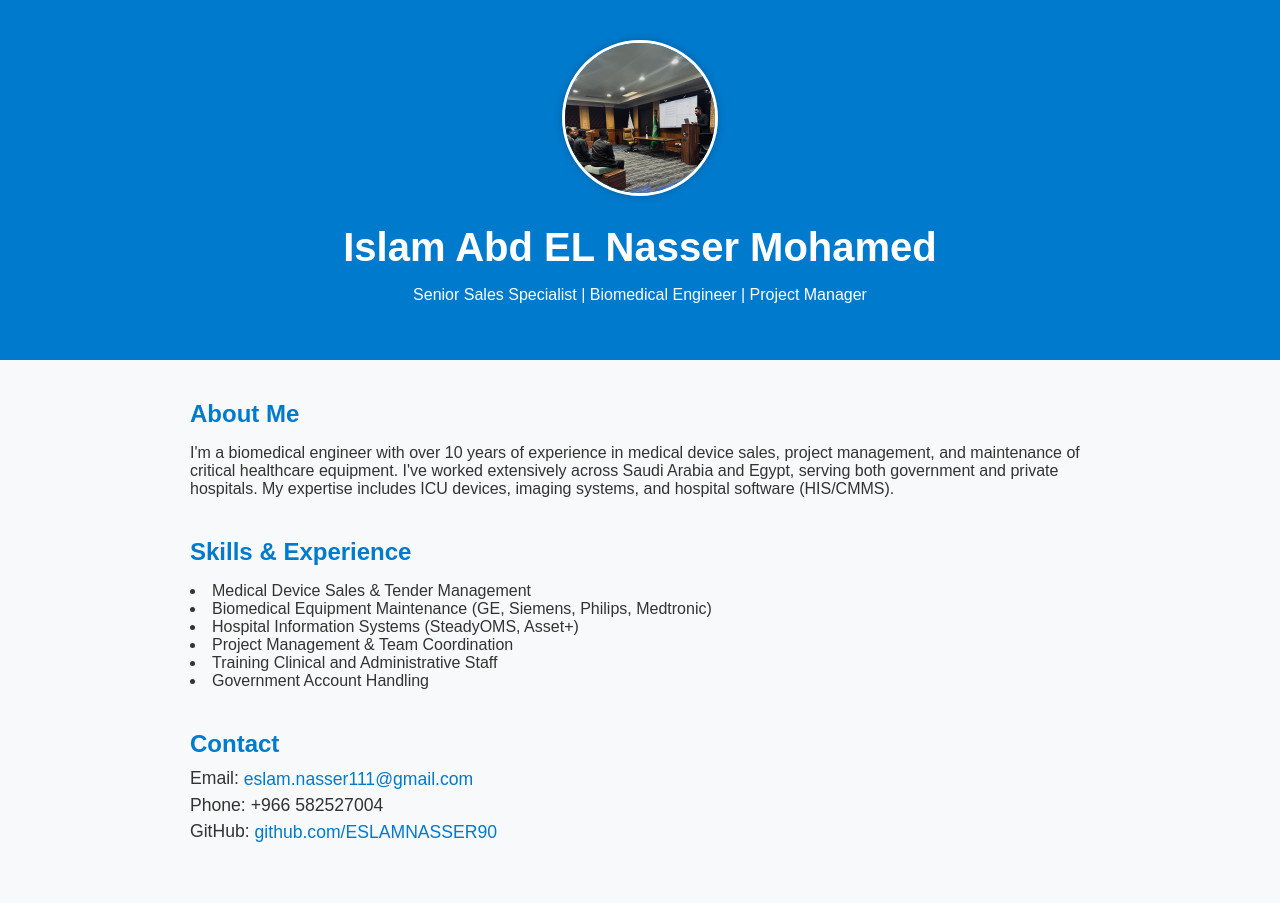
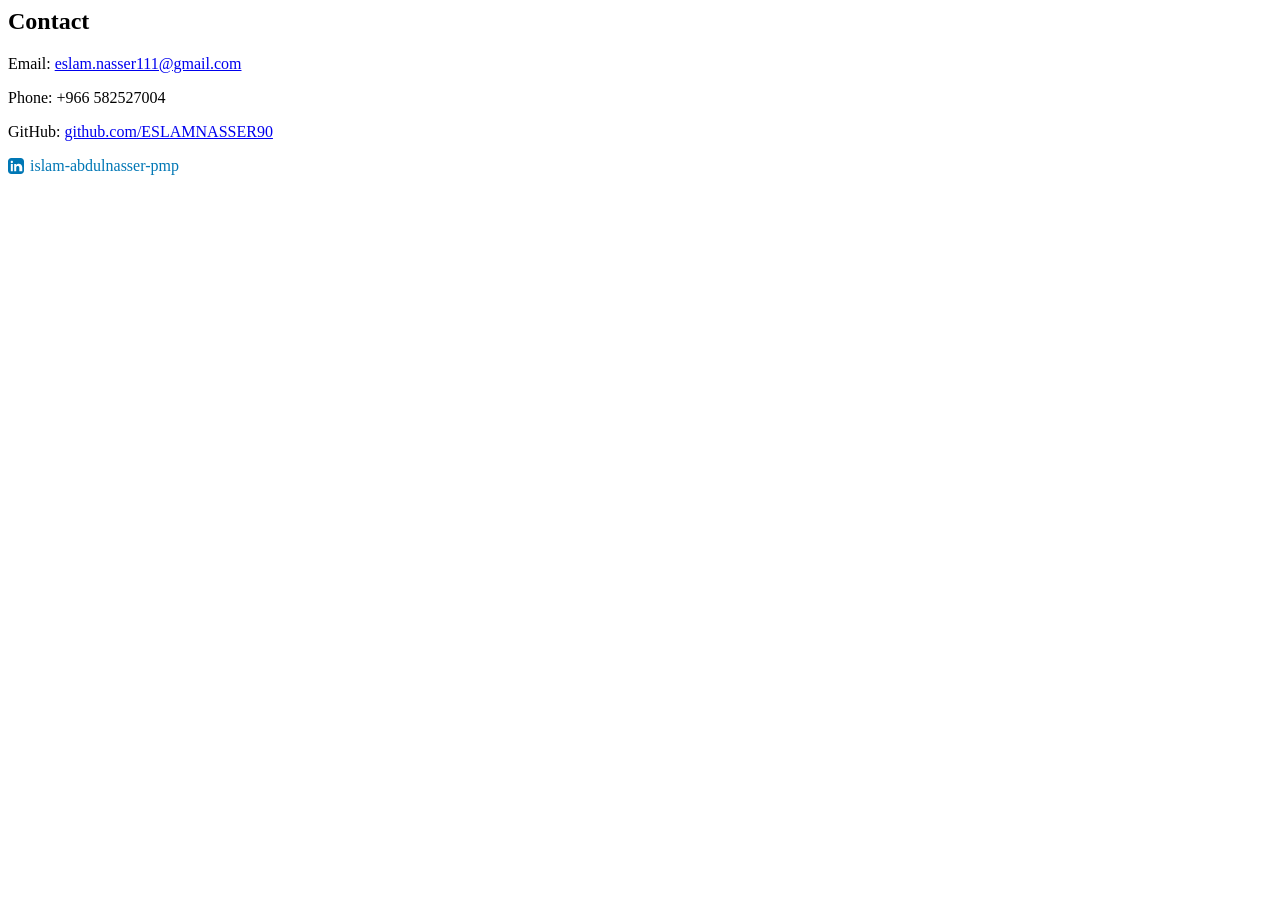
Before and after one commit to ESLAMNASSER90/ESLAMNASSER90.github.io, a plain HTML site: page index.html in a window 1280 px wide. After the commit the page ends 800 px from the top, so only its background shows below. Drawn offline with Linux system fonts and the light colour scheme.

Commit message:
Update index.html

```diff
--- a/index.html
+++ b/index.html
@@ -1,109 +1,3 @@
-<!DOCTYPE html>
-<html lang="en">
-<head>
-  <meta charset="UTF-8" />
-  <meta name="viewport" content="width=device-width, initial-scale=1" />
-  <title>Islam Abd EL Nasser Mohamed | Biomedical Engineer</title>
-  <style>
-    body {
-      font-family: Arial, sans-serif;
-      margin: 0;
-      background: #f8f9fa;
-      color: #333;
-    }
-    header {
-      background: #007acc;
-      color: white;
-      padding: 40px 20px;
-      text-align: center;
-    }
-    header img {
-      width: 150px;
-      height: 150px;
-      border-radius: 50%;
-      border: 3px solid #fff;
-      box-shadow: 0 0 8px rgba(0,0,0,0.2);
-      margin-bottom: 15px;
-      object-fit: cover;
-    }
-    h1 {
-      margin: 10px 0 5px;
-      font-size: 2.5em;
-    }
-    h2 {
-      color: #007acc;
-      margin-bottom: 10px;
-    }
-    .container {
-      max-width: 900px;
-      margin: auto;
-      padding: 20px;
-    }
-    section {
-      margin-bottom: 40px;
-    }
-    ul {
-      list-style: inside disc;
-      padding-left: 0;
-    }
-    a {
-      color: #007acc;
-      text-decoration: none;
-    }
-    a:hover {
-      text-decoration: underline;
-    }
-    .contact p {
-      margin: 5px 0;
-      font-size: 1.1em;
-    }
-    .contact a {
-      vertical-align: middle;
-    }
-    .icon-linkedin {
-      display: inline-block;
-      width: 16px;
-      height: 16px;
-      margin-right: 6px;
-      vertical-align: middle;
-      background-image: url('https://cdn.jsdelivr.net/npm/simple-icons@v9/icons/linkedin.svg');
-      background-size: contain;
-      background-repeat: no-repeat;
-      filter: invert(100%);
-    }
-  </style>
-</head>
-<body>
-
-  <header>
-    <img src="C2BE6CAE-0AF4-404B-AD09-DFE08E19ADD9.JPG" alt="Islam Abd EL Nasser Mohamed" />
-    <h1>Islam Abd EL Nasser Mohamed</h1>
-    <p>Senior Sales Specialist | Biomedical Engineer | Project Manager</p>
-  </header>
-
-  <div class="container">
-    <section>
-      <h2>About Me</h2>
-      <p>
-        I'm a biomedical engineer with over 10 years of experience in medical device sales,
-        project management, and maintenance of critical healthcare equipment. I've worked extensively
-        across Saudi Arabia and Egypt, serving both government and private hospitals. My expertise includes ICU devices,
-        imaging systems, and hospital software (HIS/CMMS).
-      </p>
-    </section>
-
-    <section>
-      <h2>Skills & Experience</h2>
-      <ul>
-        <li>Medical Device Sales & Tender Management</li>
-        <li>Biomedical Equipment Maintenance (GE, Siemens, Philips, Medtronic)</li>
-        <li>Hospital Information Systems (SteadyOMS, Asset+)</li>
-        <li>Project Management & Team Coordination</li>
-        <li>Training Clinical and Administrative Staff</li>
-        <li>Government Account Handling</li>
-      </ul>
-    </section>
-
 <section>
   <h2>Contact</h2>
   <div class="contact">
@@ -111,4 +5,13 @@
     <p>Phone: +966 582527004</p>
     <p>GitHub: <a href="https://github.com/ESLAMNASSER90" target="_blank">github.com/ESLAMNASSER90</a></p>
     <p>
-          <a href="https://www.linkedin.com/in/is
+      <a href="https://www.linkedin.com/in/islam-abdulnasser-pmp®-b32195118" target="_blank" rel="noopener noreferrer" style="display: inline-flex; align-items: center; text-decoration: none; color: #0077B5;">
+        <!-- LinkedIn SVG Icon -->
+        <svg xmlns="http://www.w3.org/2000/svg" width="16" height="16" fill="#0077B5" viewBox="0 0 24 24" style="margin-right: 6px;">
+          <path d="M19 0h-14c-2.76 0-5 2.24-5 5v14c0 2.76 2.24 5 5 5h14c2.76 0 5-2.24 5-5v-14c0-2.76-2.24-5-5-5zm-11.75 20h-3v-11h3v11zm-1.5-12.3c-.97 0-1.75-.78-1.75-1.75s.78-1.75 1.75-1.75 1.75.78 1.75 1.75-.78 1.75-1.75 1.75zm14.25 12.3h-3v-5.5c0-1.3-1.05-2.35-2.35-2.35s-2.35 1.05-2.35 2.35v5.5h-3v-11h3v1.6c.86-1.28 2.49-1.81 3.85-1.81 2.83 0 5.25 2.43 5.25 5.43v5.78z"/>
+        </svg>
+        islam-abdulnasser-pmp
+      </a>
+    </p>
+  </div>
+</section>
```
Lines whose indentation alone changed are shown as unchanged.
